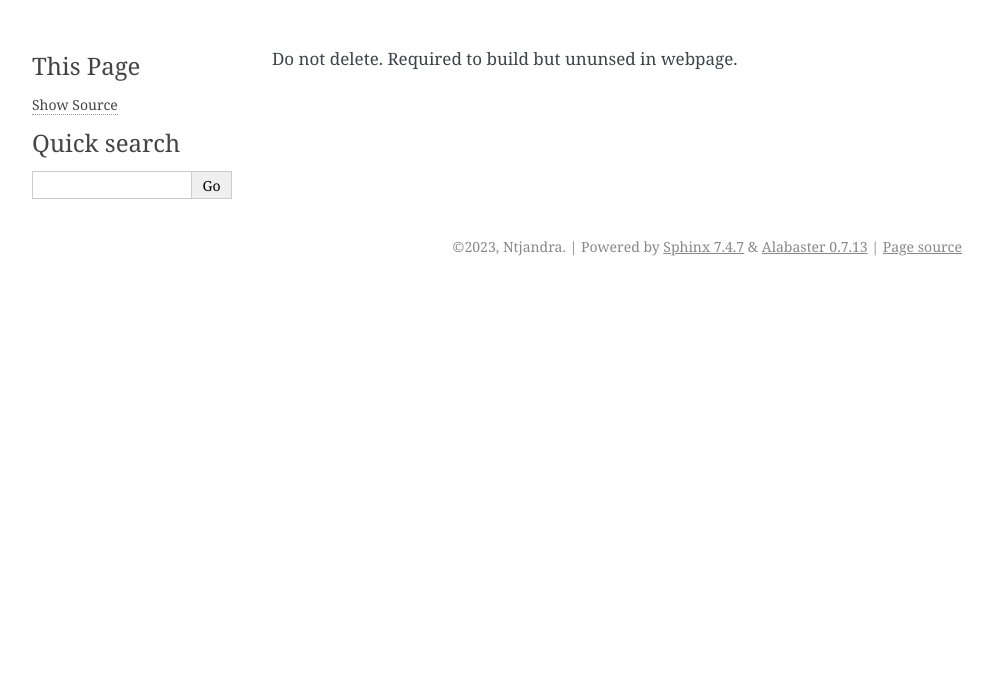
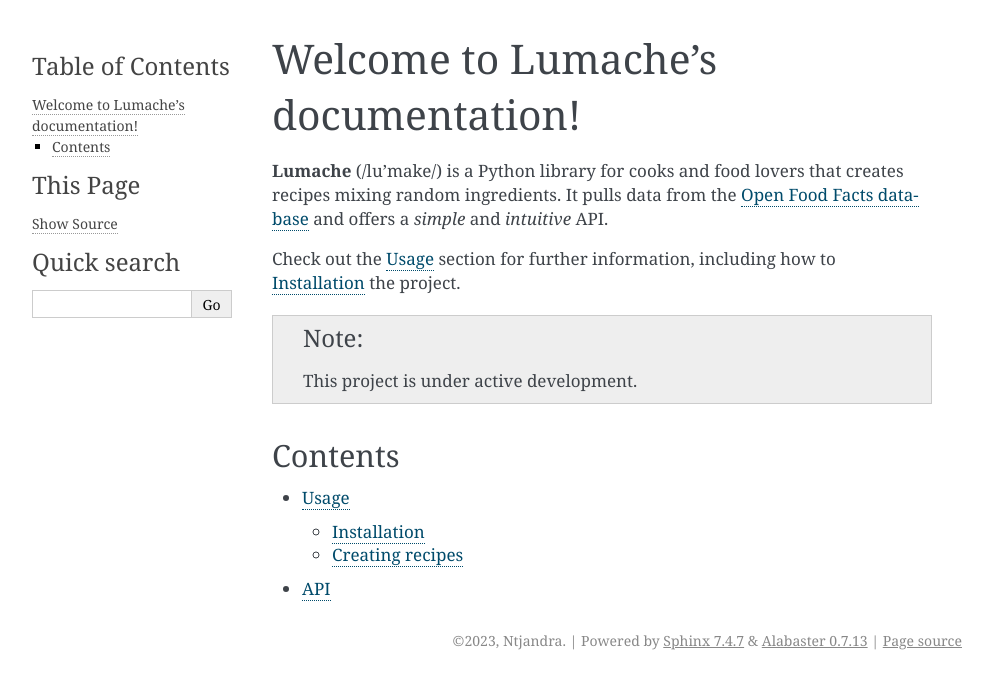
Before and after one commit to ntjandra/primer, a Sphinx documentation site: the page built from docs/index.rst, in a window 1280 px wide. Shown: the top 689 px of the page, without its empty margins (148-1141 px from the left). Built offline with Sphinx 7.4.7, drawn with Linux system fonts in a browser that asks for light colours.

Commit message:
Change index.

```diff
--- a/docs/index.rst
+++ b/docs/index.rst
@@ -1 +1,22 @@
-Do not delete. Required to build but ununsed in webpage.
+Welcome to Lumache's documentation!
+===================================
+
+**Lumache** (/lu'make/) is a Python library for cooks and food lovers
+that creates recipes mixing random ingredients.
+It pulls data from the `Open Food Facts database <https://world.openfoodfacts.org/>`_
+and offers a *simple* and *intuitive* API.
+
+Check out the :doc:`usage` section for further information, including
+how to :ref:`installation` the project.
+
+.. note::
+
+   This project is under active development.
+
+Contents
+--------
+
+.. toctree::
+
+   usage
+   api
```
